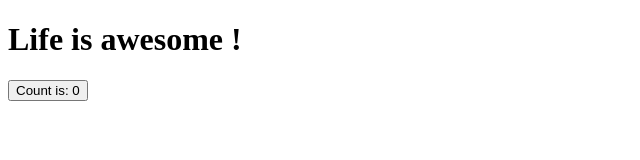
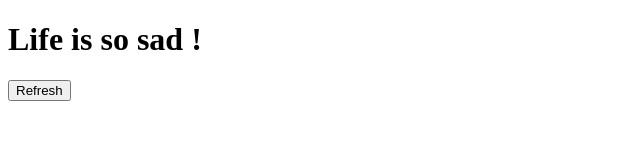
Before and after one commit to rgirodon/tse_first_vue3, a Vue app in the folder first_vue3/: page / in a window 1280 px wide. Shown: the top 160 px of the page, without its empty margins (0-640 px from the left). Built offline with nearby package versions, Linux system fonts and the light colour scheme.

Commit message:
Better random in if

```diff
--- a/first_vue3/src/App.vue
+++ b/first_vue3/src/App.vue
@@ -2,12 +2,15 @@
 export default {
   data() {
     return {
-      count: 0
+      random: Math.floor(Math.random() * 100)
     }
   },
   methods: {
     isLifeAwesome() {
-      return (Math.floor(Math.random() * 100) % 2 == 0);
+      return (this.random % 2 == 0);
+    },
+    refreshRandom() {
+      this.random = Math.floor(Math.random() * 100);
     }
   }
 }
@@ -17,7 +20,7 @@ export default {
   <div>
     <h1 v-if="isLifeAwesome()">Life is awesome !</h1>
     <h1 v-else>Life is so sad !</h1>
-    <button @click="count++">Count is: {{ count }}</button>
+    <button @click="refreshRandom">Refresh</button>
   </div>
 </template>
 
```
